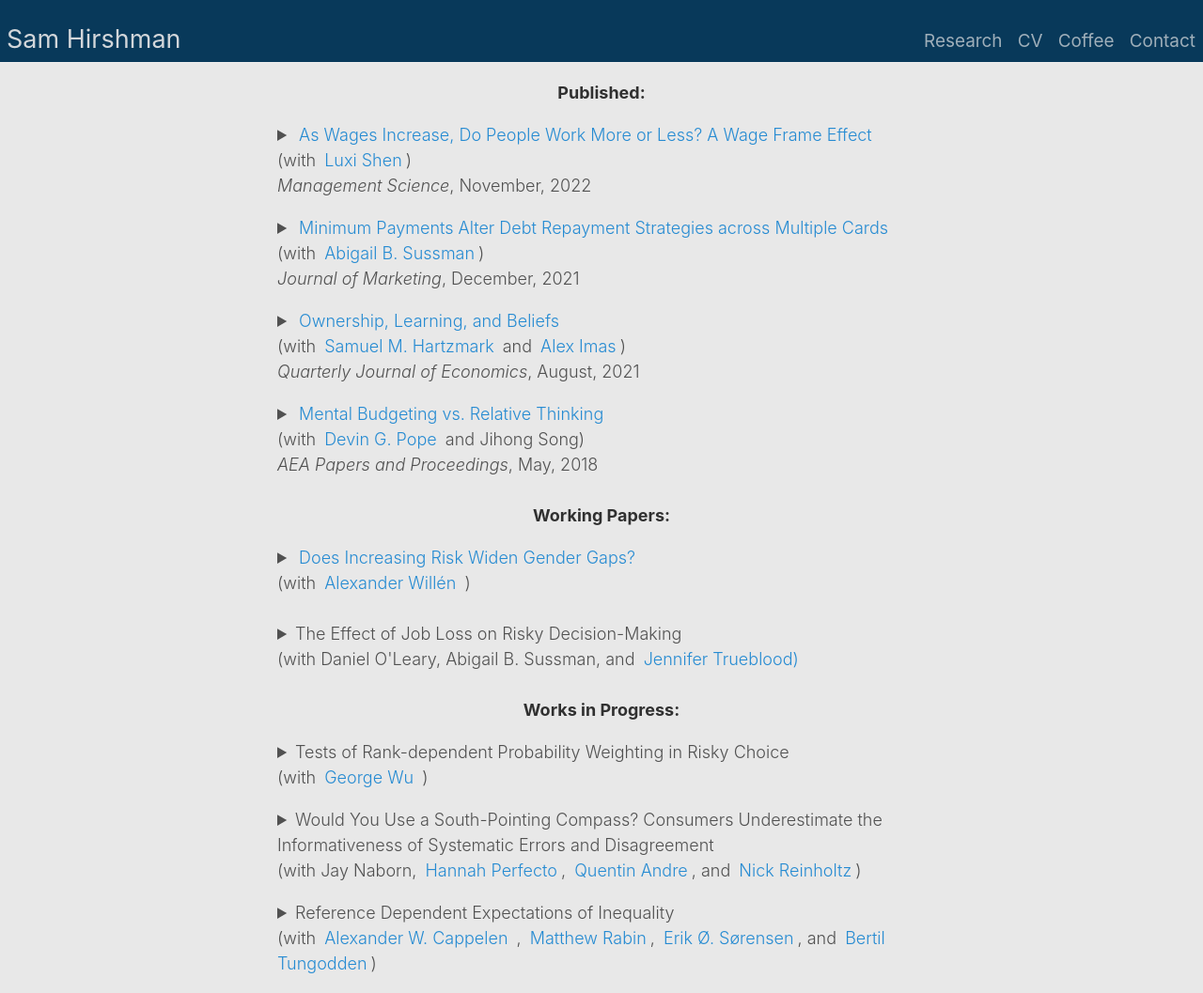
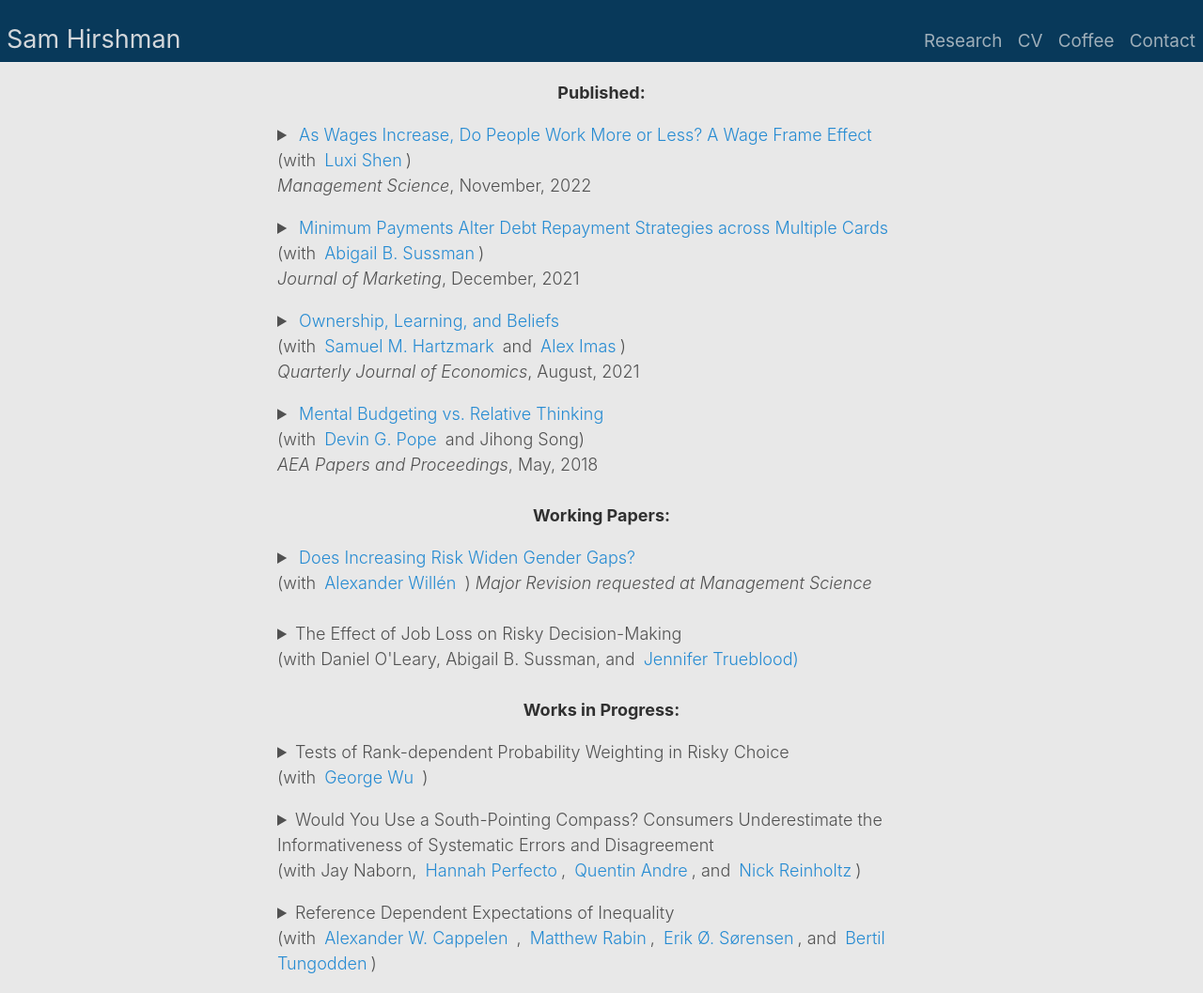
Before and after one commit to shirshma/shirshma.github.io, a Jekyll site: the page built from docs/research.md, in a window 1280 px wide. Shown: the whole page at 94% size. Built offline with Jekyll 4.4.1, drawn with Linux system fonts in a browser that asks for light colours.

Commit message:
Update research.md

```diff
--- a/docs/research.md
+++ b/docs/research.md
@@ -39,7 +39,7 @@ US Households currently hold $770 billion in credit card debt, often managing re
 <p align="center"><strong>Working Papers:</strong></p>
 
 <details>
-<summary><a href="https://openaccess.nhh.no/nhh-xmlui/bitstream/handle/11250/3036158/DP%2020.pdf?sequence=1&isAllowed=y" target="_blank"> Does Increasing Risk Widen Gender Gaps?</a> <br>(with <a href="https://www.alexanderwillen.com/">Alexander Willén </a> ) </summary>
+<summary><a href="https://openaccess.nhh.no/nhh-xmlui/bitstream/handle/11250/3036158/DP%2020.pdf?sequence=1&isAllowed=y" target="_blank"> Does Increasing Risk Widen Gender Gaps?</a> <br>(with <a href="https://www.alexanderwillen.com/">Alexander Willén </a> ) <i>Major Revision requested at Management Science </i></summary>
 <b>Abstract:</b>
 We examine the response to an exogenous change in the risk profile of an important educational choice -- requesting a regrade. We demonstrate how ostensibly gender-neutral policies can generate gaps across men and women because they differ in their perceptions of risk. Specifically, we show that an exogenous shift in the risk of requesting a regrade augmented the regrade request gap by nearly 100 percent. We show that this has consequential implications for students through its impact on their grade points. These findings reveal how gender differences identified in the lab manifest when men and women make real world decisions.
 
```
